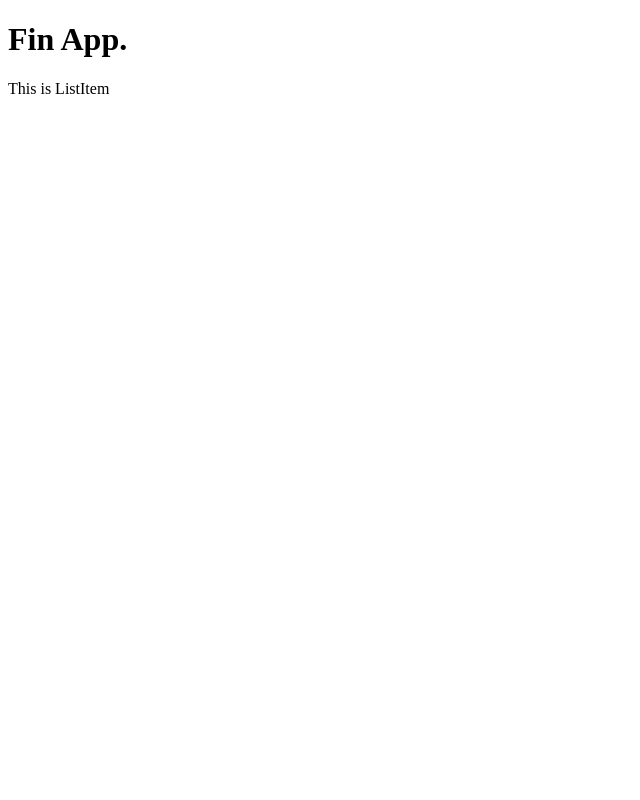
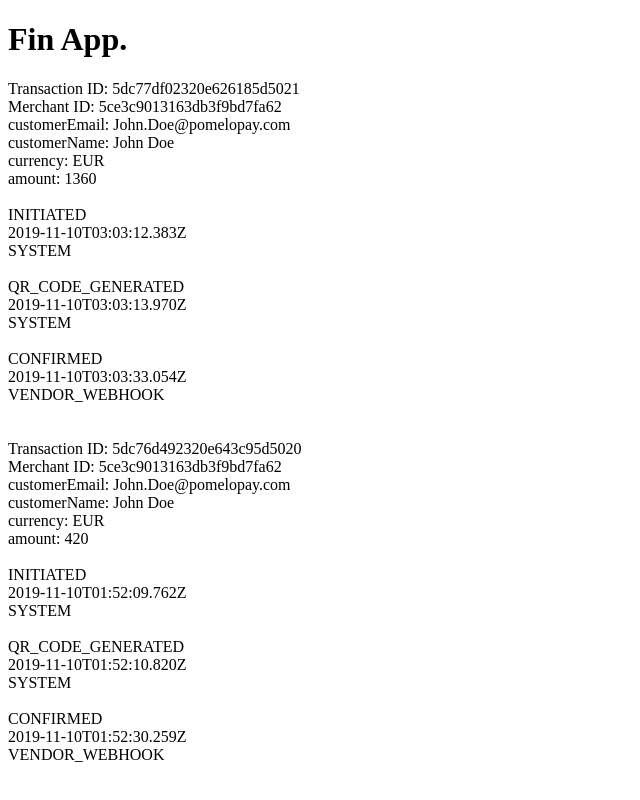
Before and after one commit to alvenmaretinus/fin-app, a React app: page / in a window 1280 px wide. Shown: the top 800 px of the page, without its empty margins (0-640 px from the left). Built offline with nearby package versions, Linux system fonts and the light colour scheme; data requests are answered from the project's data file.

Commit message:
added logic to display all transaction list

```diff
--- a/src/containers/App/index.tsx
+++ b/src/containers/App/index.tsx
@@ -1,16 +1,7 @@
 import * as React from 'react'
-import { useEffect } from 'react'
-import { useDispatch } from 'react-redux'
-import { getAndSetItems } from '../../redux/list/actions'
 import List from '../List'
 
 const App = () => {
-  const dispatch = useDispatch()
-
-  useEffect(() => {
-    dispatch(getAndSetItems())
-  }, [])
-
   return (
     <div>
       <h1>Fin App.</h1>
--- a/src/containers/List/components/ListItem.tsx
+++ b/src/containers/List/components/ListItem.tsx
@@ -1,7 +1,48 @@
 import * as React from 'react'
+import { HistoryDetail } from '../../../redux/list/types'
 
-const ListItem = () => {
-  return <div>This is ListItem</div>
+interface Props {
+  transactionId: string,
+  merchantId: string,
+  customerEmail: string,
+  customerName: string,
+  currency: string,
+  amount: number,
+  history: HistoryDetail[],
+}
+
+const ListItem = (props: Props) => {
+  const {
+    transactionId,
+    merchantId,
+    customerEmail,
+    customerName,
+    currency,
+    amount,
+    history,
+  } = props
+  return (
+    <div>
+      <div>Transaction ID: {transactionId}</div>
+      <div>Merchant ID: {merchantId}</div>
+      <div>customerEmail: {customerEmail}</div>
+      <div>customerName: {customerName}</div>
+      <div>currency: {currency}</div>
+      <div>amount: {amount}</div>
+      <div>
+        {history.map(({ state, updatedDate, trigger }) => (
+          <div key={state}>
+            <br/>
+            <div>{state}</div>
+            <div>{updatedDate}</div>
+            <div>{trigger}</div>
+          </div>
+        ))}
+      </div>
+      <br/>
+      <br/>
+    </div>
+  )
 }
 
 export default ListItem
--- a/src/containers/List/index.tsx
+++ b/src/containers/List/index.tsx
@@ -1,8 +1,42 @@
 import * as React from 'react'
+import { useEffect } from 'react'
+import { useDispatch, useSelector } from 'react-redux'
+import { RootReducer } from '../../redux'
+import { getAndSetItems } from '../../redux/list/actions'
+import { State as ListState } from '../../redux/list/types'
 import ListItem from './components/ListItem'
 
 const List = () => {
-  return <ListItem />
+  const dispatch = useDispatch()
+  const list: ListState = useSelector((state: RootReducer) => state.list)
+
+  useEffect(() => {
+    dispatch(getAndSetItems())
+  }, [])
+
+  return (
+    <div>
+      {list.items.map(({
+        id,
+        merchantId,
+        initiatorDetails: { contactEmail, contactName },
+        currency,
+        amount,
+        history,
+      }) => (
+        <ListItem
+          key={id}
+          transactionId={id}
+          merchantId={merchantId}
+          customerEmail={contactEmail}
+          customerName={contactName}
+          currency={currency}
+          amount={amount}
+          history={history}
+        />
+      ))}
+    </div>
+  )
 }
 
 export default List
--- a/src/redux/index.tsx
+++ b/src/redux/index.tsx
@@ -1,7 +1,12 @@
 import { applyMiddleware, combineReducers, createStore } from 'redux'
 import { composeWithDevTools } from 'redux-devtools-extension'
 import thunk from 'redux-thunk'
+import { State as ListState } from '../redux/list/types'
 import listReducer from './list'
+
+export interface RootReducer {
+  list: ListState,
+}
 
 const rootReducer = combineReducers({
   list: listReducer,
--- a/src/redux/list/actions.tsx
+++ b/src/redux/list/actions.tsx
@@ -11,7 +11,7 @@ export const getAndSetItems = () => async (
     }
 }
 
-export const setItems = (items: object[]): types.SetItems => ({
+export const setItems = (items: types.ListItem[]): types.SetItems => ({
   payload: {
     items,
   },
--- a/src/redux/list/types.tsx
+++ b/src/redux/list/types.tsx
@@ -1,14 +1,31 @@
 export const SET_ITEMS = 'SET_ITEMS'
 export type SET_ITEMS = typeof SET_ITEMS
+export interface State {
+  items: ListItem[],
+}
 
-export interface State {
-  items: object[]
+export interface HistoryDetail {
+  state: string,
+  updatedDate: string,
+  trigger: string,
+}
+
+export interface ListItem {
+  id: string,
+  merchantId: string,
+  initiatorDetails: {
+    contactEmail: string,
+    contactName: string,
+  },
+  currency: string,
+  amount: number,
+  history: HistoryDetail[]
 }
 
 export interface SetItems {
-  type: SET_ITEMS
+  type: SET_ITEMS,
   payload: {
-    items: object[],
+    items: ListItem[],
   }
 }
 
--- a/tslint.json
+++ b/tslint.json
@@ -4,6 +4,7 @@
     "quotemark": [true, "single"],
     "semicolon": [true, "never"],
     "trailing-comma": [true, {"multiline": "always", "singleline": "never"}],
-    "interface-name": [true, "never-prefix"]
+    "interface-name": [true, "never-prefix"],
+    "jsx-no-multiline-js": false
   }
 }
```
